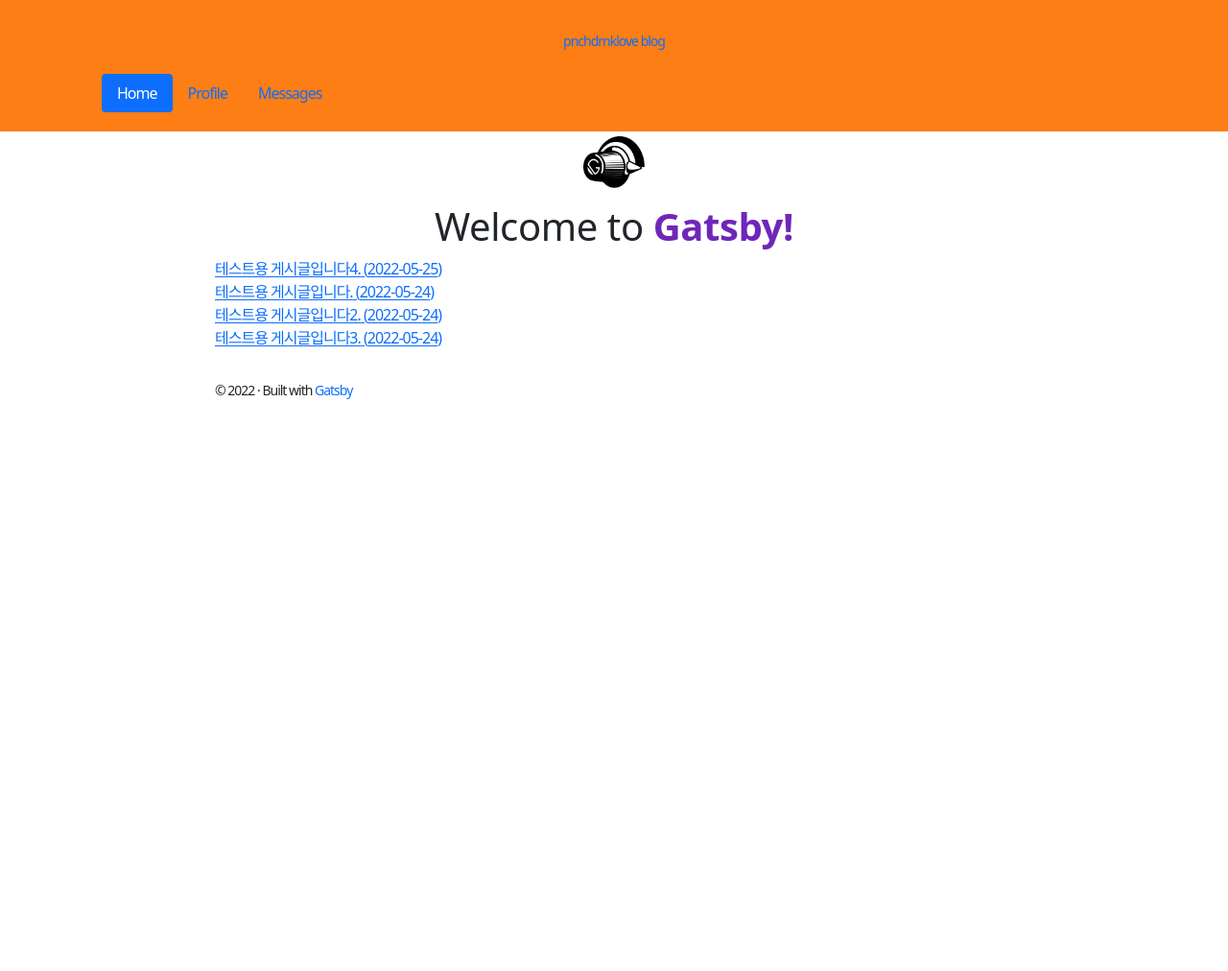
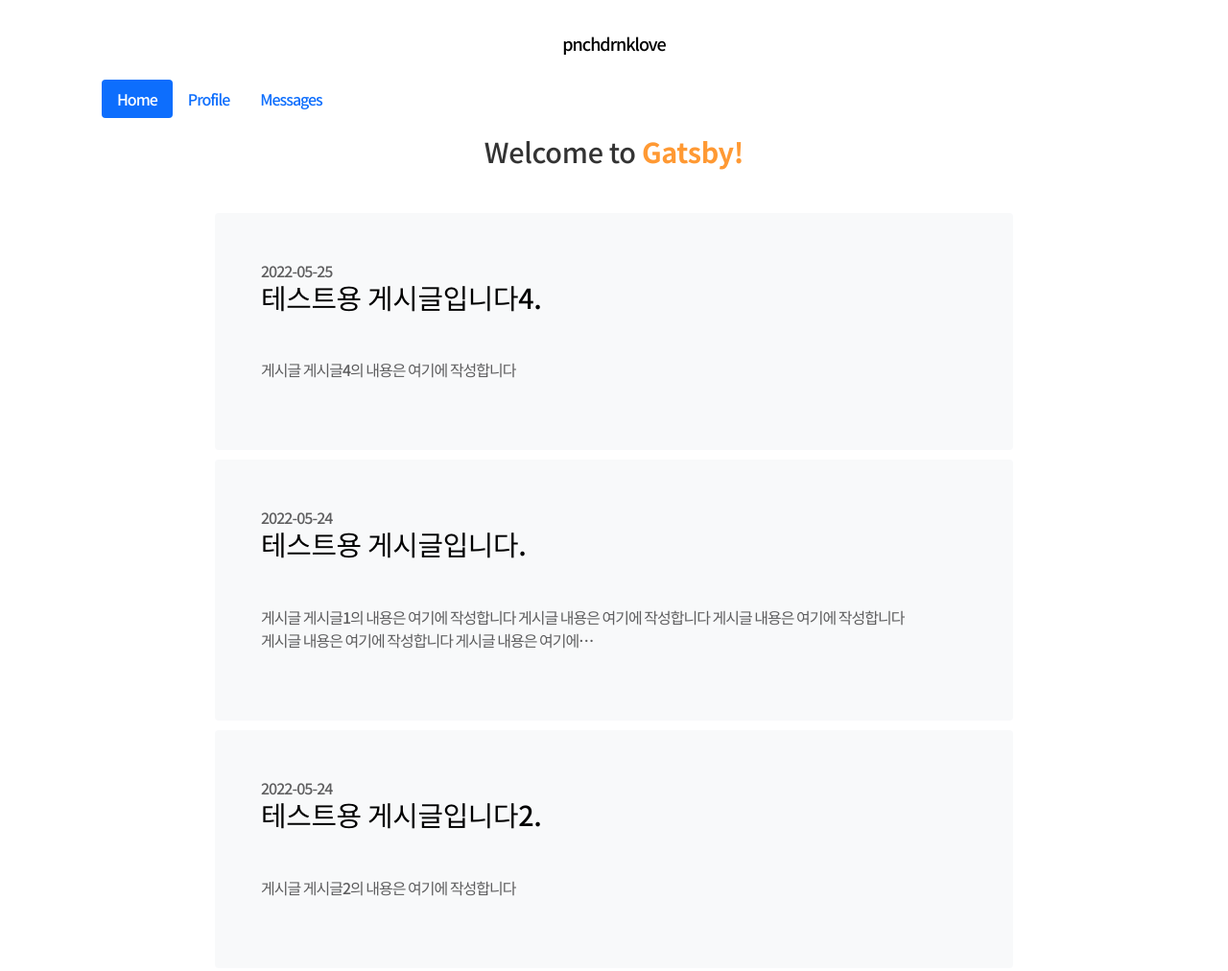
Before and after one commit to pnchdrnklove/pnchdrnklove.github.io, a Gatsby site: page / in a window 1280 px wide. Shown: the top 1012 px of the page at 96% size. Before the commit the page ends 800 px from the top, so only its background shows below. Built offline with nearby package versions, Linux system fonts and the light colour scheme; Gatsby itself is replaced by a stand-in of ours.

Commit message:
post list & layout working

```diff
--- a/gatsby-config.js
+++ b/gatsby-config.js
@@ -1,6 +1,6 @@
 module.exports = {
   siteMetadata: {
-    title: `pnchdrnklove blog`,
+    title: `pnchdrnklove`,
     description: `records I daily studied`,
     author: {
       name: `Sangchul Jung`,
--- a/src/components/header.js
+++ b/src/components/header.js
@@ -15,8 +15,7 @@
     <Link
       to="/"
       style={{
-        fontSize: `var(--font-sm)`,
-        textDecoration: `none`,
+        fontSize: `var(--font-lg)`,
       }}
     >
       {siteTitle}
--- a/src/components/layout.css
+++ b/src/components/layout.css
@@ -1,7 +1,7 @@
 :root {
   --border-radius: 4px;
   --color-text: #333;
-  --color-primary: #7026b9;
+  --color-primary: #ff9933;
   --color-code-bg: #fff4db;
   --color-code: #8a6534;
   --font-sans: "Noto Sans KR", -apple-system, BlinkMacSystemFont, "Segoe UI", Helvetica, Arial,
@@ -24,6 +24,9 @@
   --size-content: 56rem;
   --size-gutter: var(--space-5);
   --size-gap: var(--space-6);
+
+  --post-item-hover-color: var(--color-primary);
+  --post-item-description-color: #5e5e5f;
 }
 html {
   -webkit-text-size-adjust: 100%;
@@ -46,12 +49,10 @@
 }
 a {
   background-color: transparent;
-  color: var(--color-primary);
+  color: #000000;
+  font-weight: 500;
   text-decoration: none;
-  font-weight: 500;
-  text-decoration: underline;
-  text-decoration-thickness: 1.5px;
-  text-underline-offset: 2px;
+  transition: 0.3s;
 }
 a:active,
 a:hover {
@@ -75,6 +76,7 @@
   margin: 0;
   margin-bottom: 3rem;
   padding: 0;
+  font-size: 1.8em;
   line-height: var(--line-height-dense);
   letter-spacing: -0.01em;
 }
@@ -223,3 +225,14 @@
 pre tt:after {
   content: none;
 }
+
+#post-item {
+    margin-bottom: 10px;
+}
+#post-item .post-item-excerpt,
+#post-item .post-item-date {
+    color: var(--post-item-description-color);
+}
+#post-item a:hover {
+    color: var(--post-item-hover-color);
+}
--- a/src/components/layout.js
+++ b/src/components/layout.js
@@ -10,8 +10,8 @@
 import { useStaticQuery, graphql } from "gatsby"
 
 import Header from "./header"
+import "bootstrap/dist/css/bootstrap.css";
 import "./layout.css"
-import "bootstrap/dist/css/bootstrap.css";
 
 const Layout = ({ children }) => {
   const data = useStaticQuery(graphql`
@@ -27,7 +27,7 @@
   return (
     <>
     <div class="container">
-      <nav class="navbar fixed-top d-flex justify-content-center" style={{ backgroundColor: `var(--bs-orange)` }}>
+      <nav class="navbar fixed-top d-flex justify-content-center" style={{ backgroundColor: `#ffffff` }}>
         <Header siteTitle={data.site.siteMetadata?.title || `Title`} />
         <div class="container">
             <ul class="nav nav-pills">
--- a/src/components/post-link.js
+++ /dev/null
@@ -1,12 +0,0 @@
-import React from "react"
-import { Link } from "gatsby"
-
-const PostLink = ({ post }) => (
-    <div>
-        <Link to={ post.frontmatter.path }>
-            { post.frontmatter.title } ({post.frontmatter.date })
-        </Link>
-    </div>
-)
-
-export default PostLink
--- /dev/null
+++ b/src/components/post-list.js
@@ -0,0 +1,22 @@
+import React from "react"
+import { Link } from "gatsby"
+
+const PostLink = ({ post }) => (
+    <div id="post-item">
+        <Link to={ post.frontmatter.path }>
+            <div class="bg-light p-5 rounded">
+                <date className="post-item-date">
+                    {post.frontmatter.date }
+                </date>
+                <h1 className="post-item-title">
+                    { post.frontmatter.title }
+                </h1>
+                <p className="post-item-excerpt">
+                    { post.excerpt }
+                </p>
+            </div>
+        </Link>
+    </div>
+)
+
+export default PostLink
--- a/src/pages/index.js
+++ b/src/pages/index.js
@@ -4,7 +4,7 @@
 
 import Layout from "../components/layout"
 import Seo from "../components/seo"
-import PostLink from "../components/post-link"
+import PostLink from "../components/post-list"
 import * as styles from "../components/index.module.css"
 
 
@@ -23,15 +23,6 @@
     return <Layout>
             <Seo title="Home" />
             <div className={ styles.textCenter }>
-                <StaticImage
-                 src="../images/example.png"
-                 loading="eager"
-                 width={64}
-                 quality={95}
-                 formats={["auto", "webp", "avif"]}
-                 alt=""
-                 style={{ marginBottom: `var(--space-3)` }}
-               />
                 <h1>
                   Welcome to <b>Gatsby!</b>
                 </h1>
@@ -64,6 +55,7 @@
             edges {
                 node {
                     id
+                    excerpt(truncate: true, pruneLength: 90)
                     frontmatter {
                         date(formatString: "YYYY-MM-DD")
                         path
--- a/src/posts/test-post.md
+++ b/src/posts/test-post.md
@@ -7,6 +7,8 @@
 ---
 
 ## 게시글
+
+게시글1의 내용은 여기에 작성합니다
 
 게시글 내용은 여기에 작성합니다
 
@@ -69,5 +71,3 @@
 게시글 내용은 여기에 작성합니다
 
 게시글 내용은 여기에 작성합니다
-
-게시글 내용은 여기에 작성합니다
--- a/src/posts/test-post_2.md
+++ b/src/posts/test-post_2.md
@@ -8,4 +8,4 @@
 
 ## 게시글
 
-게시글 내용은 여기에 작성합니다
+게시글2의 내용은 여기에 작성합니다
--- a/src/posts/test-post_3.md
+++ b/src/posts/test-post_3.md
@@ -8,4 +8,4 @@
 
 ## 게시글
 
-게시글 내용은 여기에 작성합니다
+게시글3의 내용은 여기에 작성합니다
--- a/src/posts/test_4.md
+++ b/src/posts/test_4.md
@@ -8,4 +8,4 @@
 
 ## 게시글
 
-게시글 내용은 여기에 작성합니다
+게시글4의 내용은 여기에 작성합니다
--- a/src/templates/blog-post.js
+++ b/src/templates/blog-post.js
@@ -11,12 +11,12 @@
     return (
       <Layout>
         <Seo title="Home" />
-        <div className="blog-post-container">
-            <div className="blog-post">
+        <div class="blog-post-container">
+            <div class="blog-post">
                 <h1>{frontmatter.title}</h1>
                 <h2>{frontmatter.date}</h2>
                 <div
-                    className="blog-post-content"
+                    class="blog-post-content"
                     dangerouslySetInnerHTML={{ __html: html }}
                 />
             </div>
```
